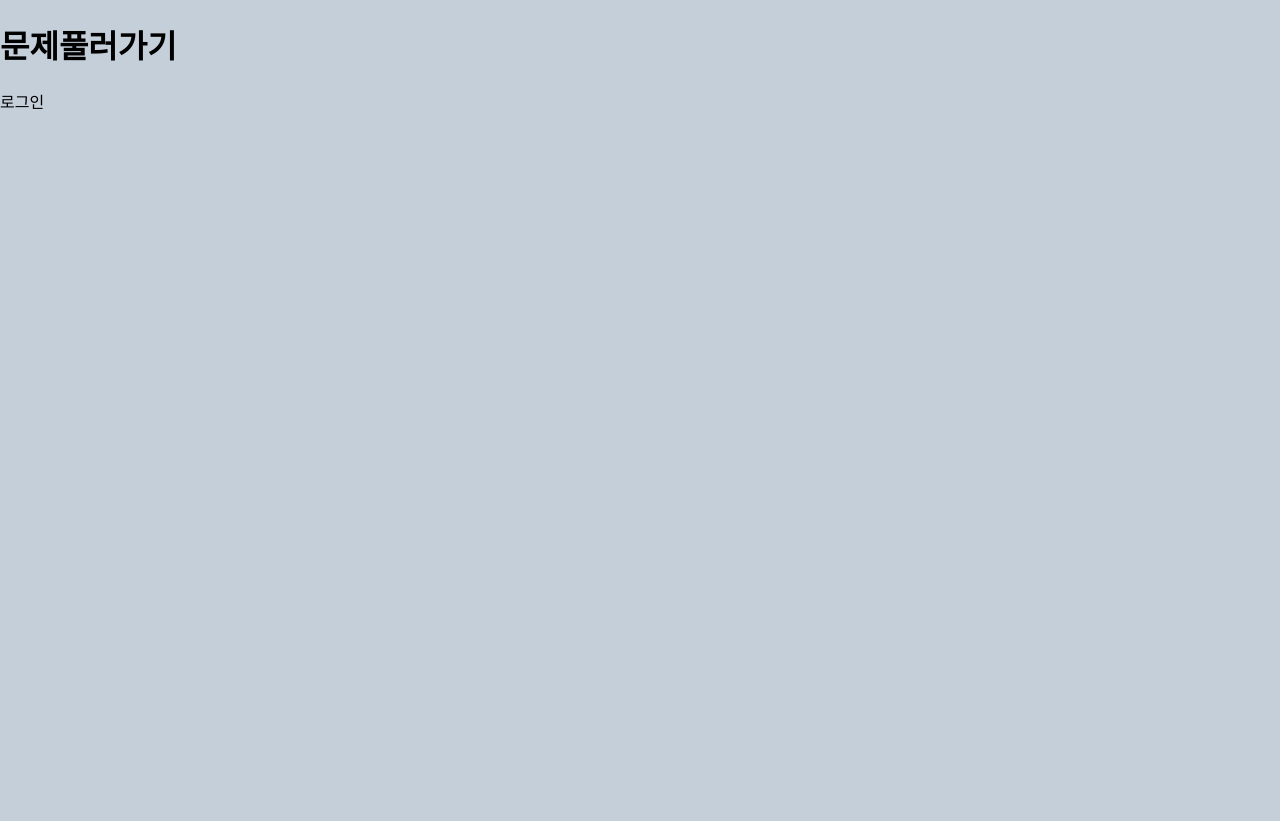
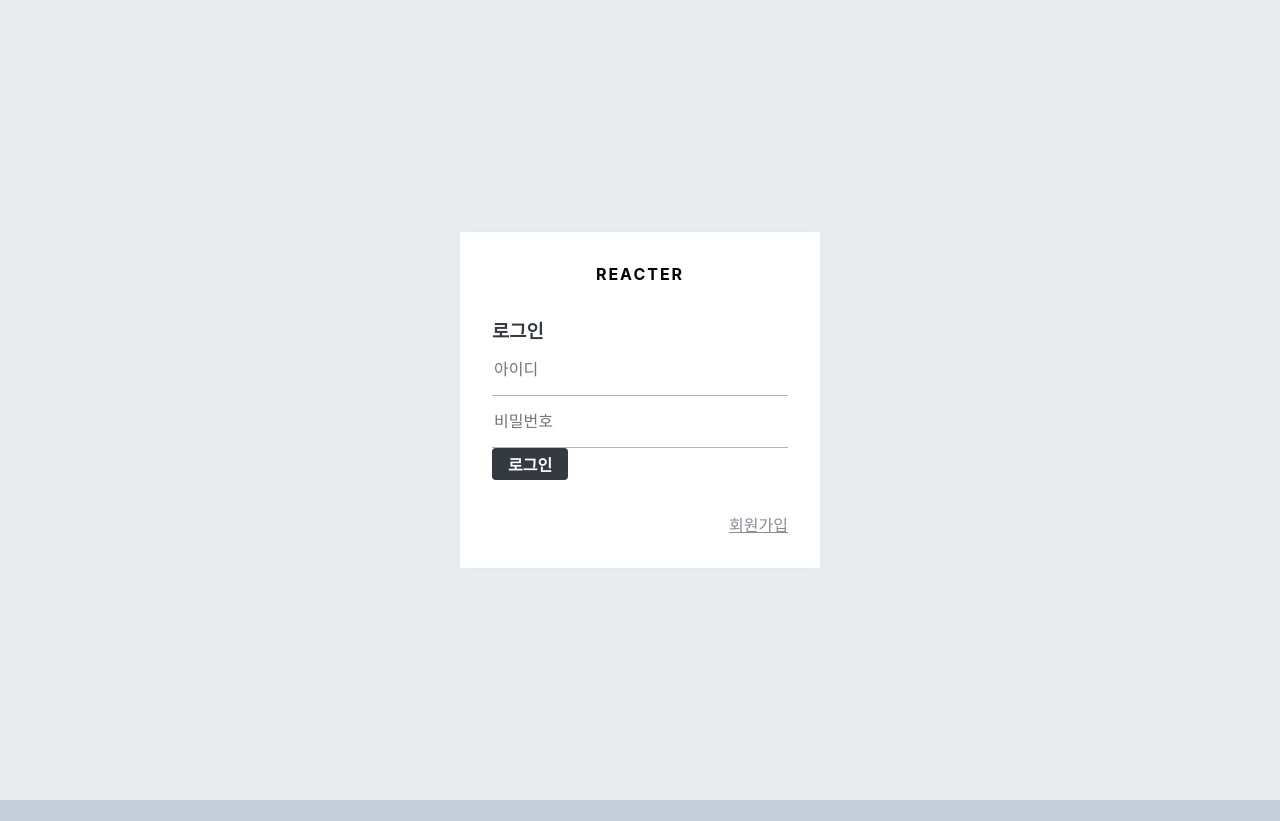
Before and after one commit to ohoCoding/werow_client, a React (Create React App) app: page /login in a window 1280 px wide. Built offline with nearby package versions, Linux system fonts and the light colour scheme.

Commit message:
Login Form Developing

```diff
--- a/src/components/auth/AuthForm.js
+++ b/src/components/auth/AuthForm.js
@@ -1,17 +1,70 @@
 import React from "react";
 import styled from "styled-components";
-
+import palette from "../../lib/styles/palette";
+import Button from "../common/Button";
+import { Link } from "react-router-dom";
 /* 회원가입 또는 로그인 폼을 보여줘 */
 
 const AuthForm = () => {
   return (
     <AuthFormBlock>
-      AuthForm
+      <h3>로그인</h3>
+      <form>
+        <StyledInput autoComplete="username" name="username" placeholder="아이디"/>
+        <StyledInput autoComplete="password" name="password" placeholder="비밀번호"
+         type="password"/>
+        <Button>로그인</Button>
+      </form>
+      <Footer>
+        <Link to="register">회원가입</Link>
+      </Footer>
     </AuthFormBlock>
   );
 };
 
 const AuthFormBlock = styled.div`
+  h3{
+    margin: 0;
+    color: ${palette.gray[8]};
+    margin-bottom: 1rem;
+  }
+`;
 
-`
+/**
+ * 스타일링된 input
+ */
+
+const StyledInput = styled.input`
+  font-size: 1rem;
+  border: none;
+  border-bottom: 1px solid ${palette.gray[5]};
+  padding-bottom: 1rem;
+  outline: none;
+  width: 100%;
+  & :focus {
+    color: $oc-teal-7;
+    border-bottom: 1px solid ${palette.gray[7]};
+  }
+  &+& {
+    margin-top: 1rem;
+  }
+`;
+
+/**
+ * 폼 하단에 로그인 혹은 회원가입 폼을 보여줘
+ */
+
+
+const Footer = styled.div`
+  margin-top: 2rem;
+  text-align: right;
+  a{
+    color: ${palette.gray[6]};
+    text-decoration: underline;
+    & :hover{
+      color: ${palette.gray[9]};
+    }
+  }
+`;
+
 export default AuthForm;
--- /dev/null
+++ b/src/components/auth/AuthTemplate.js
@@ -0,0 +1,49 @@
+import React from "react";
+import styled from "styled-components";
+import palette from "../../lib/styles/palette";
+import { Link } from "react-router-dom";
+/* 회원가입 및 로그인 페이지의 레이아웃을 담당 하는 페이지 */
+
+const AuthTemplate = ({children}) => {
+  return(
+    <AuthTemplateBlock>
+      <WhiteBox>
+        <div className="logo-area">
+          <Link to= "/">REACTER</Link>
+        </div>
+        {children}
+      </WhiteBox>
+    </AuthTemplateBlock>
+  );
+};
+const AuthTemplateBlock = styled.div`
+  position: absolute;
+  left: 0;
+  top: 0;
+  bottom: 0;
+  right: 0;
+  background: ${palette.gray[2]};
+  /** flex로 내부 내용 중앙 정렬 */
+  display: flex;
+  flex-direction: column;
+  justify-content: center;
+  align-items: center;
+`;
+
+/*흰색박스*/
+const WhiteBox = styled.div`
+  .logo-area{
+    display: block;
+    padding-bottom: 2rem;
+    text-align: center;
+    font-weight: bold;
+    letter-spacing: 2px;
+  }
+  box-shadow: 0 0 8px rgba(0,0,0,0.025);
+  padding: 2rem;
+  width: 360px;
+  background: white;
+  border-radius: 2px;
+`
+
+export default AuthTemplate;
--- a/src/pages/LoginPage.js
+++ b/src/pages/LoginPage.js
@@ -1,8 +1,14 @@
 import React from 'react';
+import AuthForm from '../components/auth/AuthForm';
+import AuthTemplate from '../components/auth/AuthTemplate';
 
 
 const LoginPage = () => {
-  return <div>로그인</div>;
+  return(
+    <AuthTemplate>
+      <AuthForm/>
+    </AuthTemplate>
+  );
 };
 
 export default LoginPage;
--- a/src/pages/RegisterPage.js
+++ b/src/pages/RegisterPage.js
@@ -1,6 +1,12 @@
 import React from 'react';
+import AuthTemplate from '../components/auth/AuthTemplate';
+import AuthForm from '../components/auth/AuthForm';
 
 const RegisterPage = () => {
-  return <div>회원가입</div>;
+  return(
+    <AuthTemplate>
+       <AuthForm/>
+    </AuthTemplate>
+  )
 };
 export default RegisterPage;
```
